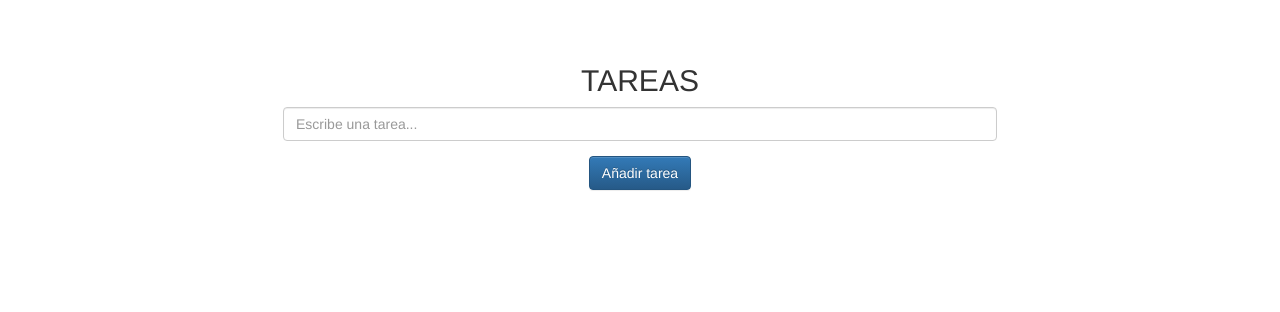
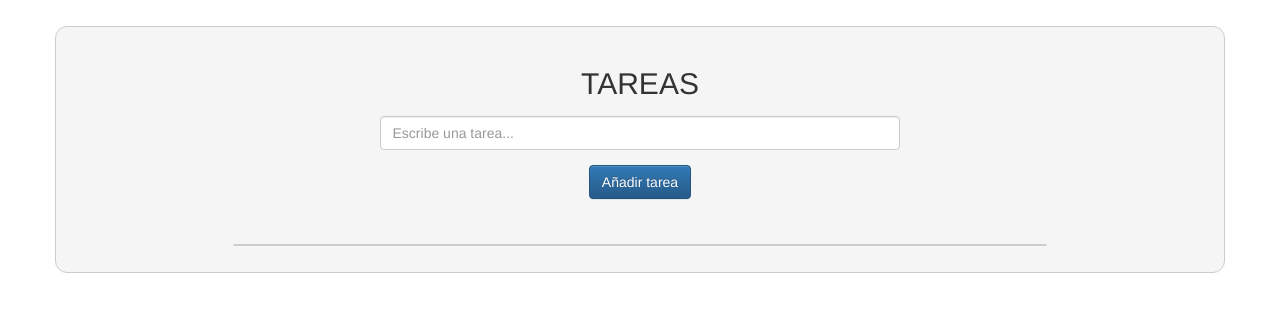
Before and after one commit to 0xBroom/practicasSGE, a Flask app: page / in a window 1280 px wide. Shown: the top 312 px of the page. Run offline with Flask 2, Linux system fonts and the light colour scheme; data that the repository does not hold is empty; some libraries are stand-ins or nearby versions.

Commit message:
Actualizado el estilo de la página

```diff
--- a/TrabajoFlask/templates/home.html
+++ b/TrabajoFlask/templates/home.html
@@ -9,27 +9,35 @@
 
     <!-- Latest compiled and minified JavaScript -->
     <script src="https://stackpath.bootstrapcdn.com/bootstrap/3.4.1/js/bootstrap.min.js" integrity="sha384-aJ21OjlMXNL5UyIl/XNwTMqvzeRMZH2w8c5cRVpzpU8Y5bApTppSuUkhZXN0VxHd" crossorigin="anonymous"></script>
+
+    <!-- FONTAWESOME -->
+    <script src="https://kit.fontawesome.com/0b67764d07.js" crossorigin="anonymous"></script>
+
 </head>
 
 <body>
 
-    <h2 style="margin-top: 5%;" align="center">TAREAS</h2>
-    <div class="container">
-        <div class="row" style="padding-left: 20%;padding-right: 20%;">
-            <form method="POST" action="/" class="text-center">
+    <div class="container" style="margin-bottom: 2%; padding-bottom: 2%; margin-top:2%; padding-left: 15%;padding-right: 15%; background-color:#F5F5F5;border-style: solid; border-width: 1px; border-color: #CCCCCC; border-radius: 12px;">
+        <div class="row">
+            <div class="col">
+                <h2 style="margin-top: 5%;" align="center">TAREAS</h2>
+            </div>
+        </div>
+        <div class="row" style="padding-left: 15%;padding-right: 15%;">
+            <form style=" padding-top: 1%; padding-bottom: 1%;padding-left: 5%;padding-right: 5%;" method="POST" action="/" class="text-center">
                 <div class="form-group col">
                     <input type="text" class="form-control" name="tarea" placeholder="Escribe una tarea...">
                 </div>
                 <div class="col"><button type="submit" class="btn btn-primary">Añadir tarea</button></div>
             </form>
         </div>
-        <div class="row" style="margin-top: 5%;">
+        <div class="row" style="margin-top: 5%; background-color:white;border-color: #CCCCCC; border-style: solid; border-width: 1px; border-radius: 5px;">
             <div class="col">
-                <table class="table table-dark table-hover">
+                <table class="table table-dark table-hover" style="margin-bottom: 0px">
                     <colgroup>
-                        <col span="1" style="width: 70%;">
-                        <col span="1" style="width: 15%;">
-                        <col span="1" style="width: 15%;">
+                        <col span="1" style="width: 90%;">
+                        <col span="1" style="width: 5%;">
+                        <col span="1" style="width: 5%;">
                     </colgroup>
                     <tbody align="center">
                         {% for tarea in tareas %}
```
Also changed, not shown: other parts of TrabajoFlask/templates/home.html (+2 -2 lines).
